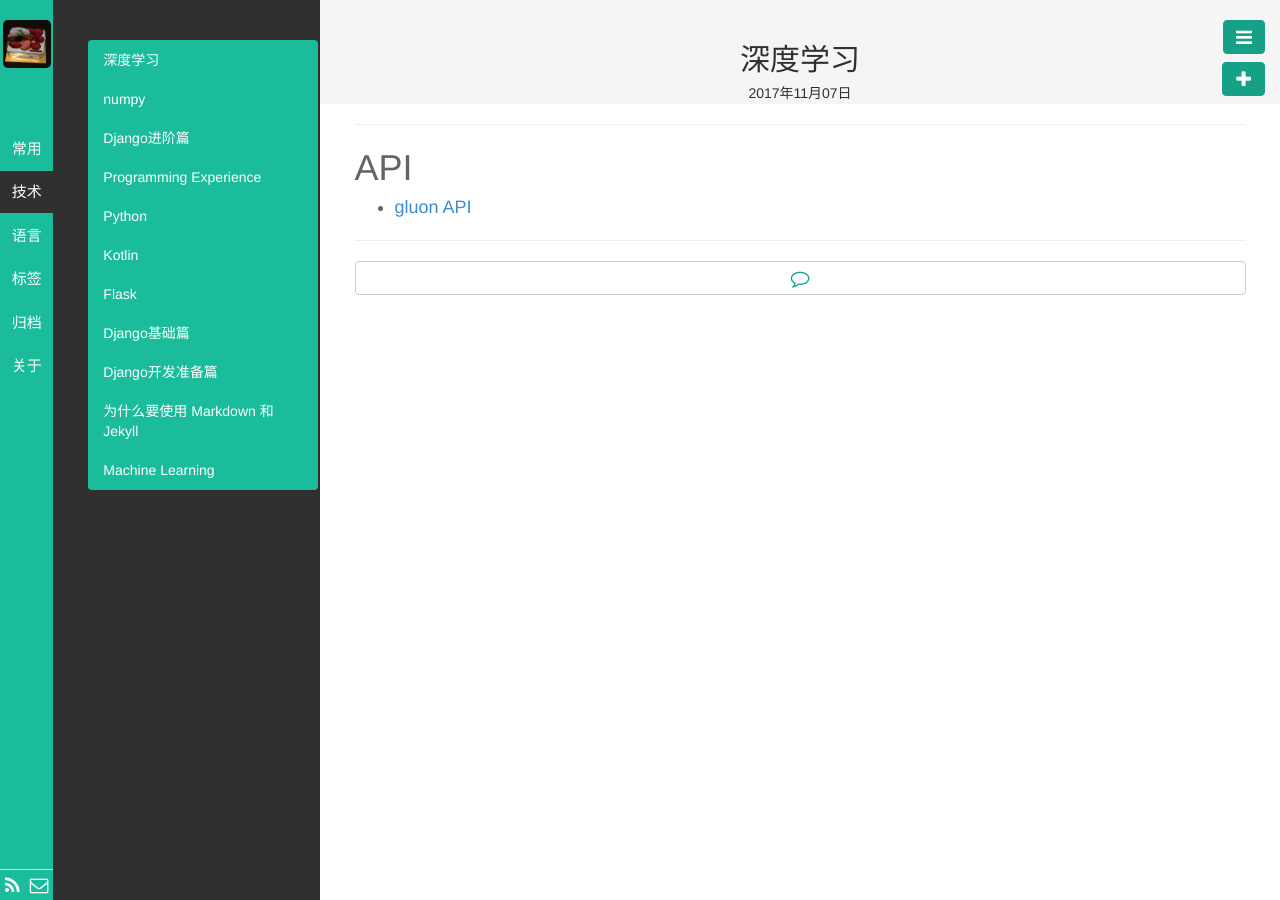
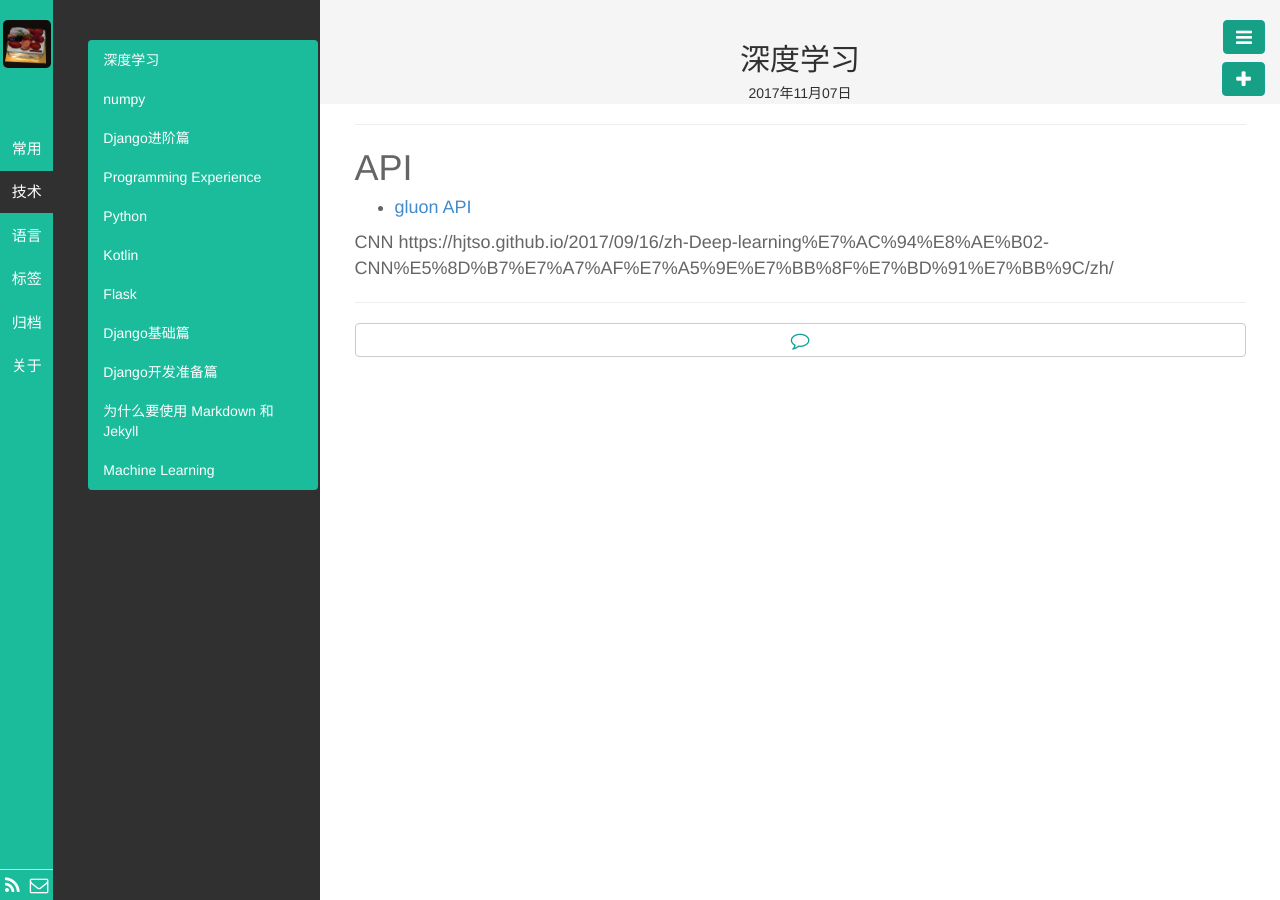
Before and after one commit to kyoyo/kyoyo.github.io, a Jekyll site: the page built from _posts/技術/2017-11-07-deep-learning.md, in a window 1280 px wide. Built offline with Jekyll 4.4.1, drawn with Linux system fonts in a browser that asks for light colours; Markdown is read by kramdown in place of the engine named in the settings.

Commit message:
Update 2017-11-07-deep-learning.md

```diff
--- a/_posts/技術/2017-11-07-deep-learning.md
+++ b/_posts/技術/2017-11-07-deep-learning.md
@@ -9,3 +9,6 @@ keywords:
 # API
 
 - [gluon API ](https://mxnet.incubator.apache.org/api/python/index.html)
+
+CNN
+https://hjtso.github.io/2017/09/16/zh-Deep-learning%E7%AC%94%E8%AE%B02-CNN%E5%8D%B7%E7%A7%AF%E7%A5%9E%E7%BB%8F%E7%BD%91%E7%BB%9C/zh/
```
